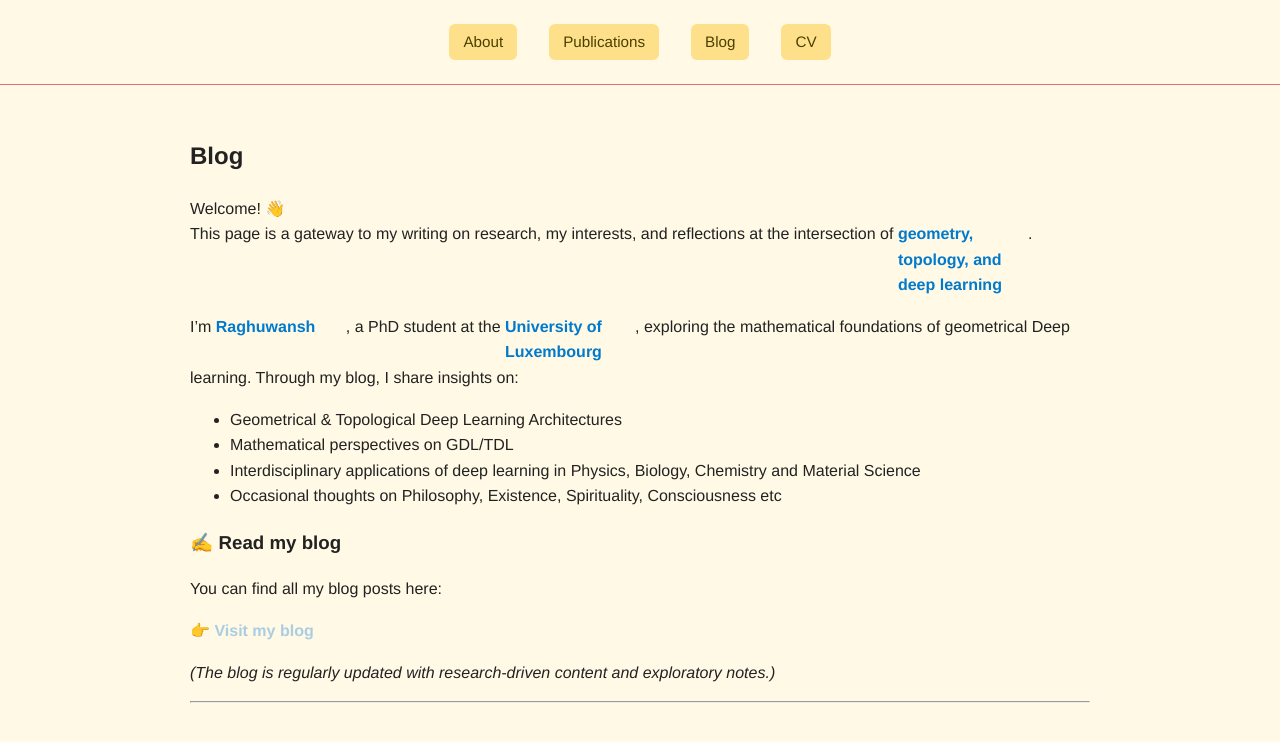
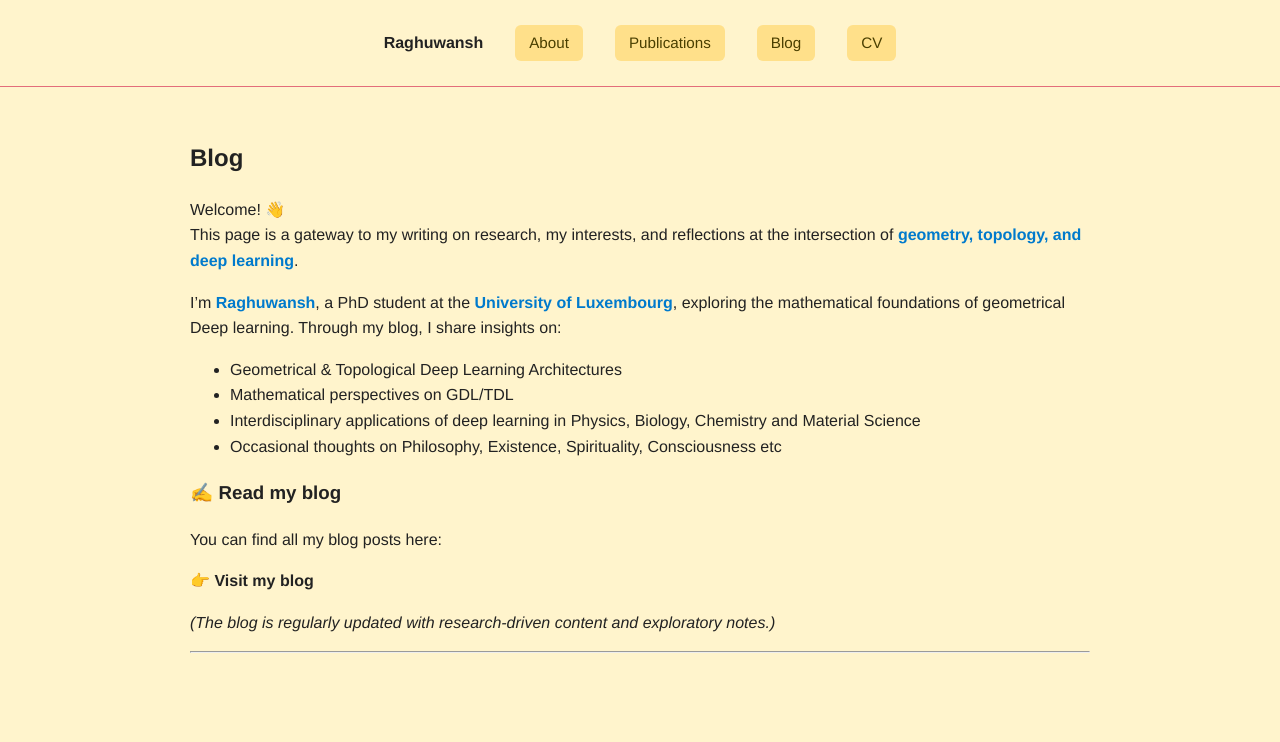
Before and after one commit to rajraghuwansh/rajraghuwansh.github.io, a Jekyll site: the page built from blog.md, in a window 1280 px wide. Shown: the top 742 px of the page. Built offline with Jekyll 4.4.1, drawn with Linux system fonts in a browser that asks for light colours.

Commit message:
css changes

```diff
--- a/_layouts/default.html
+++ b/_layouts/default.html
@@ -9,12 +9,13 @@
 <body>
 
 <header class="site-header">
-  <nav class="nav-container">
-    <a href="/about">About</a>
-    <a href="/publications">Publications</a>
-    <a href="/blog">Blog</a>
+  <div class="site-wrapper nav-container">
+    <a href="/" class="home-link">Raghuwansh</a>
+    <a href="/about/">About</a>
+    <a href="/publications/">Publications</a>
+    <a href="/blog/">Blog</a>
     <a href="/cv.pdf">CV</a>
-  </nav>
+  </div>
 </header>
 
 <main>
--- a/assets/css/site.css
+++ b/assets/css/site.css
@@ -1,15 +1,25 @@
+/* =========================
+   Base / Reset
+   ========================= */
+
 body {
   font-family: "Helvetica Neue", Helvetica, Arial, sans-serif;
   line-height: 1.6;
   color: #222;
-  background-color: #fff9e6; /* soft warm yellow */
+  background-color: #fff4cc; /* warmer soft yellow */
   margin: 0;
-  margin: 0;
+}
+
+/* Center all page content */
+.site-wrapper {
+  max-width: 1100px;
+  margin: 0 auto;
+  padding: 0 1.5rem;
 }
 
 /* Links */
 a {
-  color: #a2c8e2ea;  /* all links blue */
+  color: #222;
   text-decoration: none;
 }
 
@@ -17,94 +27,98 @@
   text-decoration: underline;
 }
 
-/* Header */
+/* =========================
+   Header / Navigation
+   ========================= */
+
 .site-header {
   padding: 1.5rem 0;
-  border-bottom: 1px solid hsla(349, 68%, 58%, 0.803);
+  border-bottom: 1px solid hsla(349, 68%, 58%, 0.8);
 }
 
 .nav-container {
   display: flex;
   justify-content: center;
+  align-items: center;
   gap: 2rem;
 }
 
-.nav-container a {
-  text-decoration: none;
-  color: #4a3f00;
+/* Home button */
+.home-link {
+  font-weight: 700;
+  font-size: 1rem;
+  background: none !important;
+  padding: 6px 0;
+}
+
+/* Navigation buttons */
+.nav-container a:not(.home-link) {
+  font-size: 0.95rem;
   font-weight: 500;
-  font-size: 0.95rem;
   padding: 6px 14px;
   border-radius: 6px;
   background-color: #ffe08a;
-  transition: all 0.2s ease;
+  color: #4a3f00;
+  transition: background-color 0.2s ease, color 0.2s ease;
 }
 
-.nav-container a:hover {
+.nav-container a:not(.home-link):hover {
   background-color: #f1c232;
   color: #2d2600;
 }
 
+/* =========================
+   Hero Section (Home)
+   ========================= */
 
-  .hero {
+.hero {
+  max-width: 1000px;
+  margin: 3rem auto;
+  padding: 3rem 2.5rem;
+
+  display: flex;
+  gap: 2.5rem;
+  align-items: flex-start;
+
   background-color: #ffffff;
   border-radius: 14px;
   box-shadow: 0 8px 24px rgba(0, 0, 0, 0.06);
-  display: flex;
-  justify-content: center;
-  align-items: flex-start;
-  gap: 2.5rem;
-  padding: 4rem 1rem;
-  max-width: 1000px;
-  margin: 0 auto;
 }
 
 .hero-left {
   display: flex;
   flex-direction: column;
-  align-items: flex-start;  /* left-align hero info */
+  align-items: flex-start;
 }
 
 .hero-image {
-  width: 180px;      /* smaller */
-  height: auto;
+  width: 180px;
   max-height: 280px;
   object-fit: cover;
   border: 4px solid #eee;
-  margin-bottom: 0.8rem;
+  margin-bottom: 0.5rem;
 }
 
+/* Info under image */
 .hero-info {
   list-style: none;
   padding: 0;
   margin: 0;
-  display: flex;
-  flex-direction: column;
-  gap: 0.2rem;          /* small vertical spacing */
-  font-size: 0.9rem;
+
+  font-family: "Inter", "Helvetica Neue", Arial, sans-serif;
+  font-size: 0.82rem;
 }
 
 .hero-info li {
   display: flex;
   align-items: center;
-  gap: 0.3rem;          /* icon + text spacing */
+  gap: 0.4rem;
+  white-space: nowrap; /* force single line */
+  margin-bottom: 0.15rem;
 }
 
-.hero-info li a {
-  font-weight: 500;
-  color: #007acc;
-  border-left: 2px solid transparent;
-  padding-left: 0;
-  transition: all 0.3s ease;
-}
-
-.hero-info li a:hover {
-  border-left: 2px solid #007acc;
-  padding-left: 2px;
-}
-
-.hero-info li .icon {
-  font-size: 0.85rem;
+.hero-info .icon {
+  font-size: 0.75rem;
 }
 
 .hero-right {
@@ -112,43 +126,44 @@
 }
 
 .hero-right h1 {
-  font-size: 2rem;    /* fits layout */
+  font-size: 1.9rem;
   font-weight: 700;
   margin-bottom: 1rem;
 }
 
 .hero-right p {
-  font-size: 1rem;    /* fits layout */
+  font-size: 0.98rem;
   color: #333;
 }
 
 /* =========================
-   About / Experience / Education
+   Page Content (About, etc.)
    ========================= */
 
-.about-page, main {
+main,
+.about-page {
   max-width: 900px;
   margin: 0 auto;
   padding: 2rem 1.5rem;
 }
 
 .about-page h2 {
-  margin-top: 2.5rem;
-  margin-bottom: 1.2rem;
+  margin: 2.5rem 0 1.2rem;
 }
+
+/* Experience / Education entries */
 
 .entry {
   display: flex;
-  align-items: flex-start;
   gap: 2rem;
   margin-bottom: 1.5rem;
 }
 
 .entry .date {
   min-width: 140px;
+  text-align: right;
   font-weight: 600;
-  color: #007acc;   /* bold text blue */
-  text-align: right;
+  color: #007acc;
   flex-shrink: 0;
 }
 
@@ -157,8 +172,7 @@
 }
 
 .entry ul {
-  margin-top: 0.4rem;
-  margin-bottom: 0;
+  margin: 0.4rem 0 0;
 }
 
 .entry li {
@@ -166,19 +180,23 @@
 }
 
 strong {
-  color: #007acc;   /* make strong blue */
-  display: inline-block;
-  width: 130px;
-  vertical-align: top;
+  color: #007acc;
 }
 
-/* Responsive */
+/* =========================
+   Responsive
+   ========================= */
+
 @media (max-width: 768px) {
+  .nav-container {
+    flex-wrap: wrap;
+  }
+
   .hero {
     flex-direction: column;
     align-items: center;
+    text-align: center;
     gap: 1.5rem;
-    text-align: center;
   }
 
   .hero-image {
@@ -194,11 +212,6 @@
     font-size: 0.95rem;
   }
 
-  .hero-info {
-    gap: 0.15rem;
-    align-items: flex-start;
-  }
-
   .entry {
     flex-direction: column;
     gap: 0.4rem;
@@ -208,14 +221,4 @@
     text-align: left;
     min-width: auto;
   }
-
-  strong {
-    width: auto;
-    display: block;
-    margin-bottom: 0.2rem;
-  }
-
-  strong + br ~ * {
-    margin-left: 0;
-  }
 }
```
